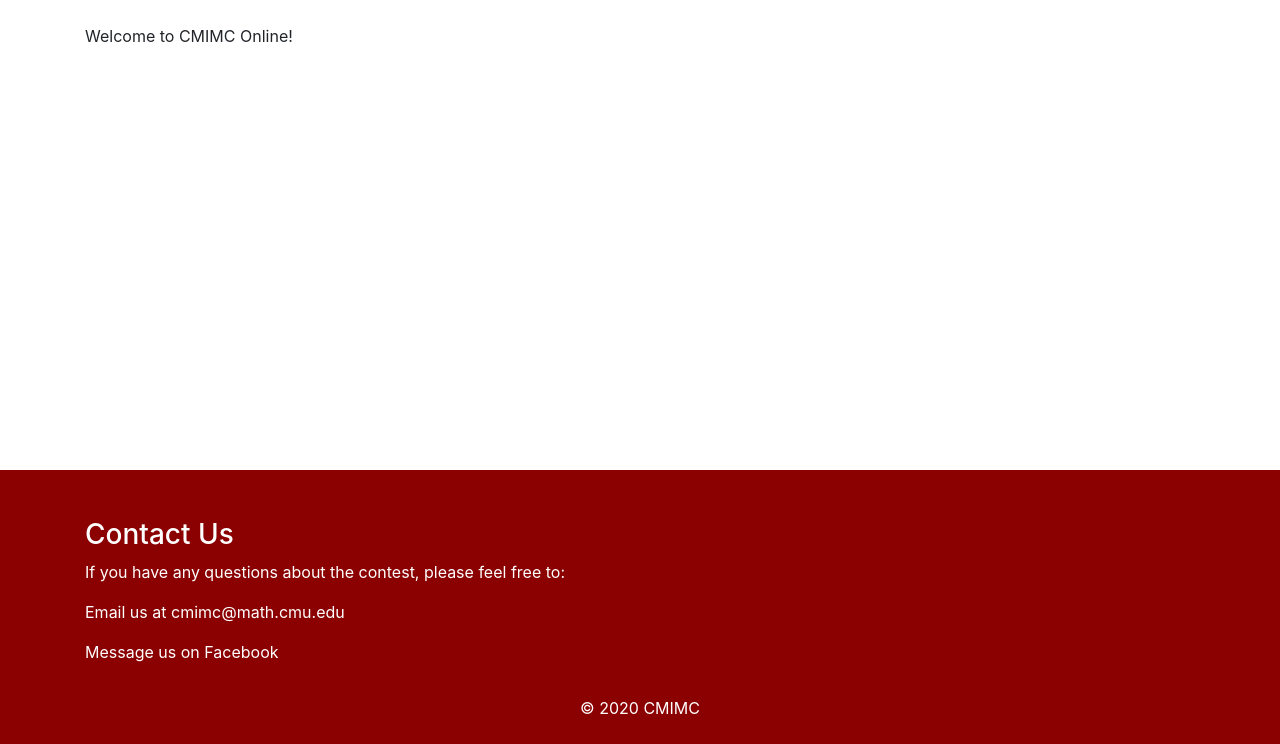
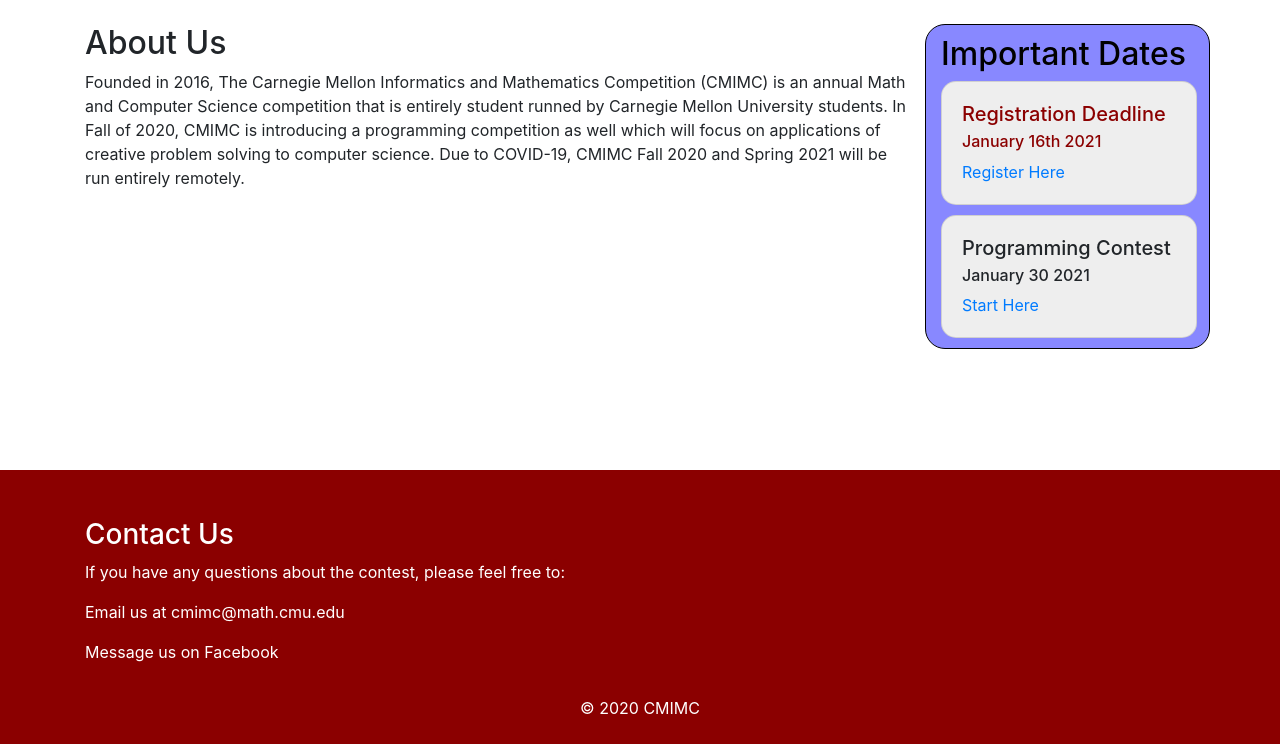
Before and after one commit to pshen24/cmimc-online, a Django app: page / in a window 1280 px wide. Shown: the part 56-800 px from the top of the page. Run offline with Django 3.2, Linux system fonts and the light colour scheme; parts of the project's set-up code (start-up, migrations or seed data) failed here and were passed over; some libraries are stand-ins or nearby versions.

Commit message:
Homepage update

```diff
--- a/templates/general_info.html
+++ b/templates/general_info.html
@@ -31,7 +31,7 @@
             </div>
 
 
-            <div class="col-3" style="border:1px solid black; border-radius: 20px; background-color: #8888FF">
+            <div class="col-3" style="border:1px solid black; border-radius: 20px; background-color: #8888FF; height: fit-content;">
                 <h2 style="color: black; margin-top: 10px">Important Dates </h2>
                 <div class="card"
                      style="width: 16rem; background-color: #EEEEEE; margin-bottom: 10px; border-radius: 15px">
--- a/templates/home.html
+++ b/templates/home.html
@@ -1,5 +1,33 @@
 {% extends 'base.html' %}
 
 {% block content %}
-Welcome to CMIMC Online!
+
+    <div class="row justify-content-between">
+            <div class="col-9">
+                <h2>About Us</h2>
+                Founded in 2016, The Carnegie Mellon Informatics and Mathematics Competition (CMIMC) is an annual Math and Computer Science competition that is entirely student runned by Carnegie Mellon University students. In Fall of 2020, CMIMC is introducing a programming competition as well which will focus on applications of creative problem solving to computer science.
+Due to COVID-19, CMIMC Fall 2020 and Spring 2021 will be run entirely remotely.
+            </div>
+
+
+            <div class="col-3" style="border:1px solid black; border-radius: 20px; background-color: #8888FF; height: fit-content;">
+                <h2 style="color: black; margin-top: 10px">Important Dates </h2>
+                <div class="card"
+                     style="width: 16rem; background-color: #EEEEEE; margin-bottom: 10px; border-radius: 15px">
+                    <div class="card-body">
+                        <h5 class="card-title" style="color: darkred">Registration Deadline</h5>
+                        <h6 class="card-subtitle mb-2" style="color: darkred">January 16th 2021</h6>
+                        <a href="#" class="card-link">Register Here</a>
+                    </div>
+                </div>
+                <div class="card"
+                     style="width: 16rem; background-color: #EEEEEE; margin-bottom: 10px; border-radius: 15px">
+                    <div class="card-body">
+                        <h5 class="card-title">Programming Contest</h5>
+                        <h6 class="card-subtitle mb-2">January 30 2021</h6>
+                        <a href="#" class="card-link">Start Here</a>
+                    </div>
+                </div>
+            </div>
+        </div>
 {% endblock %}
```
